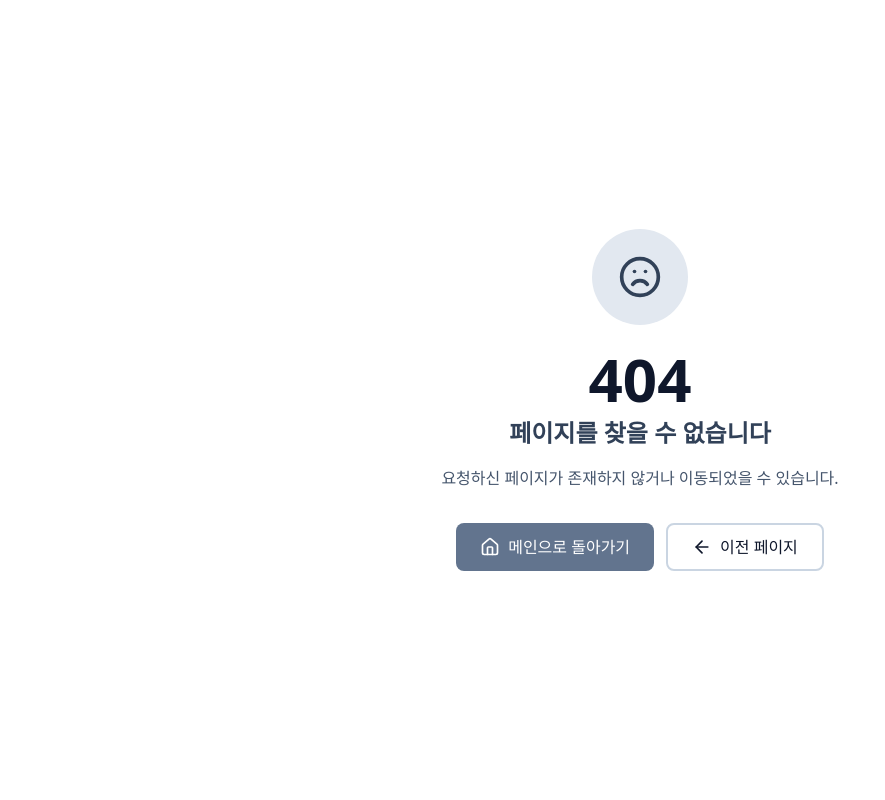
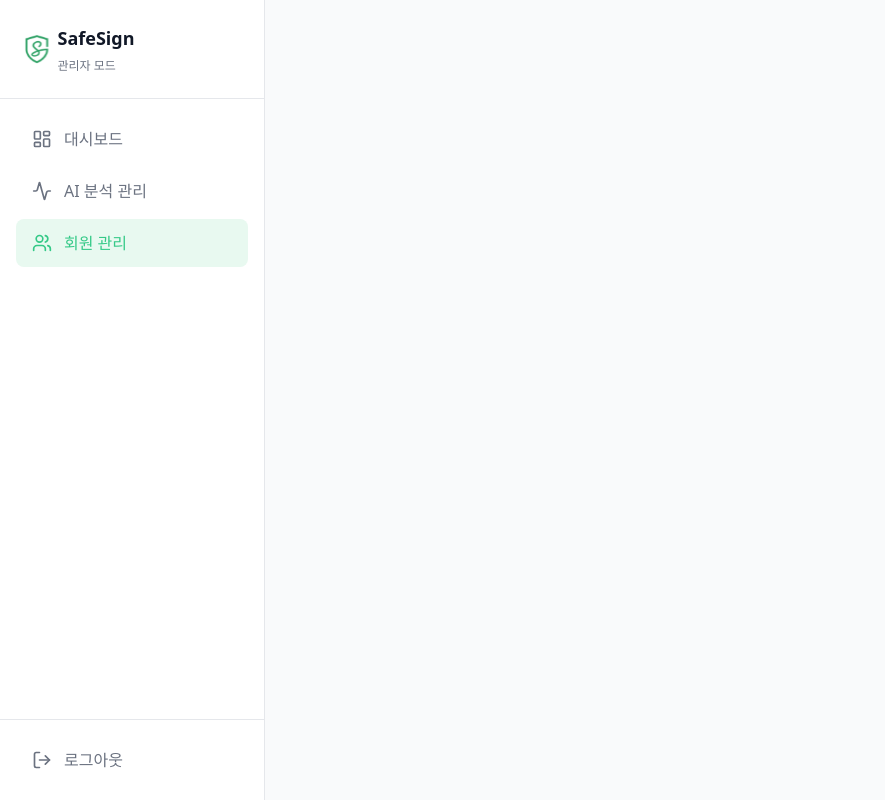
Before and after one commit to SafeSignProject/safeSign-frontend, a React (Vite) app: page /users-management in a window 1280 px wide. Before the commit this address had no page. Shown: the whole page, without its empty margins (0-885 px from the left). Built offline with nearby package versions, Linux system fonts and the light colour scheme; a web font is replaced by a local one.

Commit message:
feat: 관리자 레이아웃 & 사이드바 구현

```diff
--- /dev/null
+++ b/src/components/layouts/AdminSidebar.tsx
@@ -0,0 +1,91 @@
+import { Logo } from '@/assets';
+import { Button } from '../common';
+import { Activity, LayoutDashboard, LogOut, Users } from 'lucide-react';
+import { useLocation, useNavigate } from 'react-router-dom';
+
+const menus = [
+  {
+    label: '대시보드',
+    path: '/dashboard',
+    icon: <LayoutDashboard size={20} />,
+  },
+  {
+    label: 'AI 분석 관리',
+    path: '/analysis-management',
+    icon: <Activity size={20} />,
+  },
+  {
+    label: '회원 관리',
+    path: '/users-management',
+    icon: <Users size={20} />,
+  },
+];
+
+const AdminSidebar = () => {
+  const location = useLocation();
+  const navigate = useNavigate();
+
+  const isActive = (path: string) => {
+    return location.pathname.startsWith(path);
+  };
+
+  return (
+    <aside className='fixed top-0 left-0 flex flex-col w-66.25 h-screen bg-white z-50 border-r border-light-gray'>
+      <div>
+        <div className='flex items-center gap-2 p-6'>
+          <Logo width={25.53} height={32} />
+
+          <div className='flex flex-col gap-1.5'>
+            <h5 className='text-dark text-lg leading-7 font-semibold'>SafeSign</h5>
+
+            <p className='text-dark-gray text-xs'>관리자 모드</p>
+          </div>
+        </div>
+
+        <div className='h-px w-full bg-light-gray' />
+      </div>
+
+      <section className='flex-1 p-4'>
+        <div className='flex flex-col gap-1'>
+          {menus.map((menu) => {
+            const active = isActive(menu.path);
+
+            return (
+              <Button
+                key={menu.path}
+                type='button'
+                onClick={() => navigate(menu.path)}
+                label={menu.label}
+                icon={menu.icon}
+                className={`
+                  w-full justify-start rounded-lg py-3 gap-3
+                  font-medium leading-6 transition
+                  ${
+                    active
+                      ? 'bg-[#E8F9F0] text-primary hover:brightness-95'
+                      : 'bg-white text-dark-gray hover:bg-gray-50'
+                  }
+                `}
+              />
+            );
+          })}
+        </div>
+      </section>
+
+      <div className='p-4 border-t border-light-gray'>
+        <Button
+          type='button'
+          label='로그아웃'
+          icon={<LogOut size={20} />}
+          className='
+            w-full justify-start rounded-lg py-3 gap-3 text-dark-gray font-medium leading-6 hover:bg-red-50 hover:text-red-500 transition'
+          onClick={() => {
+            console.log('logout');
+          }}
+        />
+      </div>
+    </aside>
+  );
+};
+
+export default AdminSidebar;
--- /dev/null
+++ b/src/layouts/AdminLayout.tsx
@@ -0,0 +1,17 @@
+// AdminLayout.tsx
+import AdminSidebar from '@/components/layouts/AdminSidebar';
+import { Outlet } from 'react-router-dom';
+
+const AdminLayout = () => {
+  return (
+    <div className='flex min-h-screen bg-[#F9FAFB]'>
+      <AdminSidebar />
+
+      <main className=' p-6'>
+        <Outlet />
+      </main>
+    </div>
+  );
+};
+
+export default AdminLayout;
--- /dev/null
+++ b/src/pages/admin/AnalysisManagementPage.tsx
@@ -0,0 +1,5 @@
+const AnalysisManagementPage = () => {
+  return <div></div>;
+};
+
+export default AnalysisManagementPage;
--- /dev/null
+++ b/src/pages/admin/DashBoardPage.tsx
@@ -0,0 +1,5 @@
+const DashBoardPage = () => {
+  return <div>123</div>;
+};
+
+export default DashBoardPage;
--- /dev/null
+++ b/src/pages/admin/UsersManagementPage.tsx
@@ -0,0 +1,5 @@
+const UsersManagementPage = () => {
+  return <div></div>;
+};
+
+export default UsersManagementPage;
```
Also changed, not shown: src/Router.tsx (+21 -0 lines).
